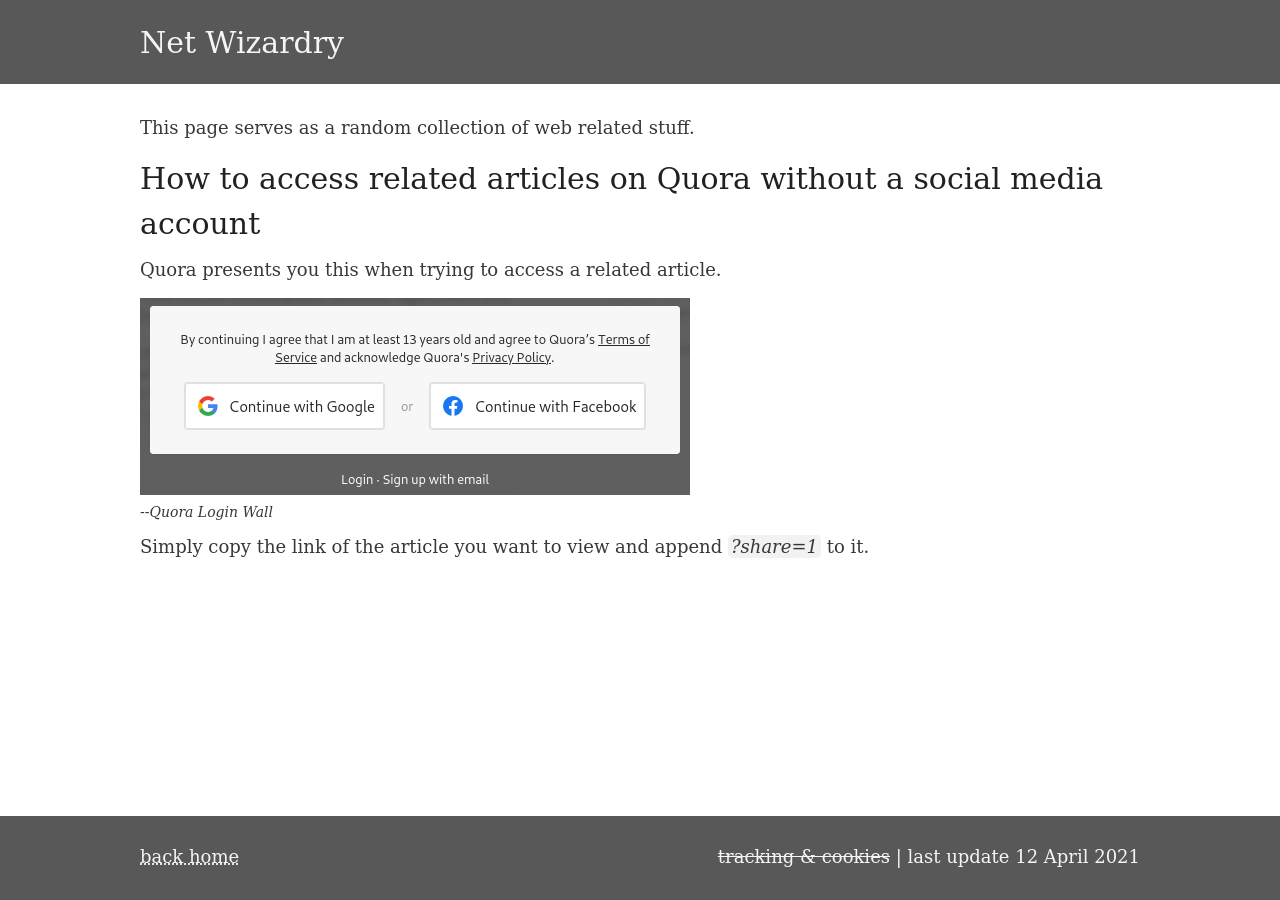
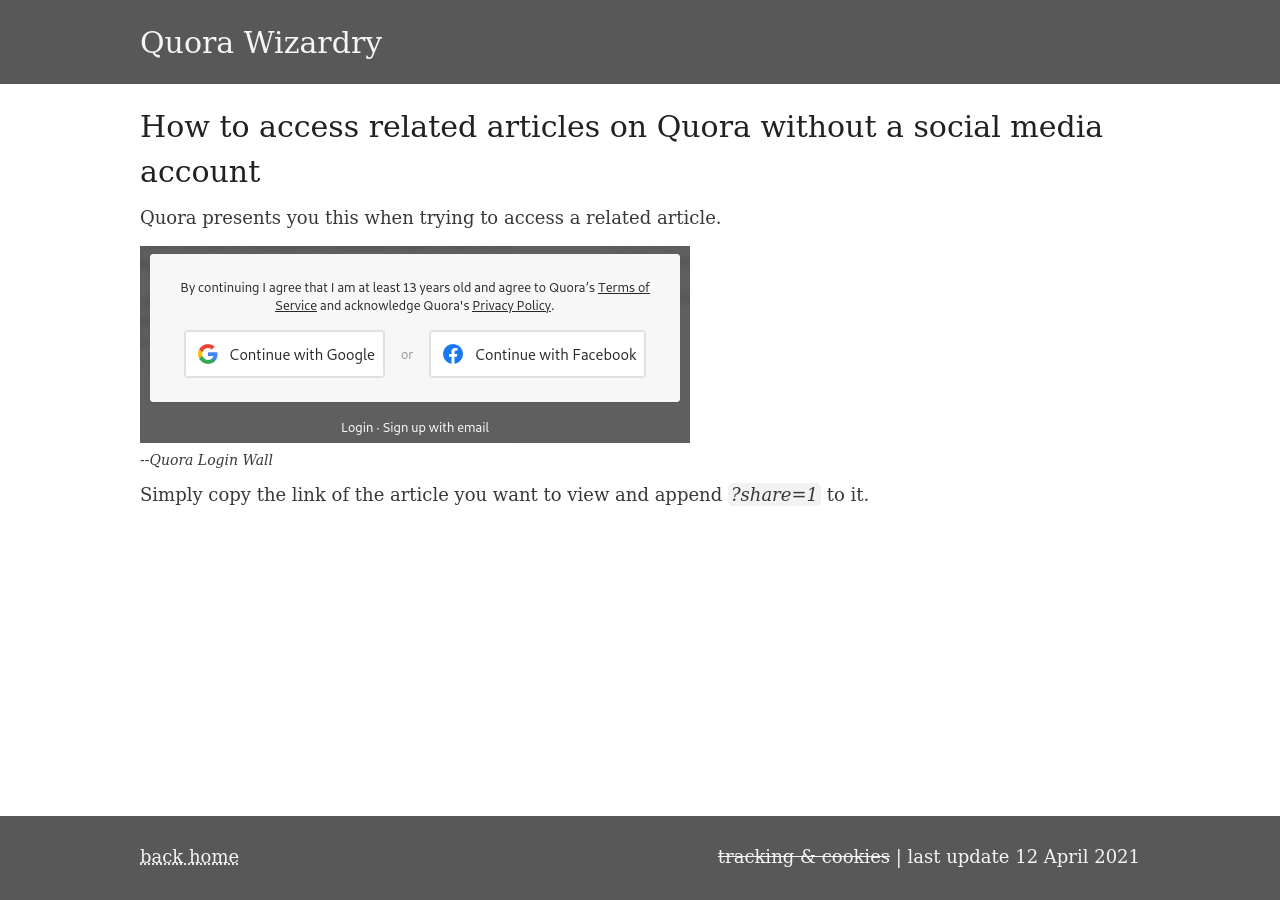
Before and after one commit to ZackDev/zackdev.github.io, a Jekyll site: the page built from _posts/2021-04-12-quora-wizardry.md, in a window 1280 px wide. Built offline with Jekyll 4.4.1, drawn with Linux system fonts in a browser that asks for light colours.

Commit message:
renamed 'net-wizardry' post to 'quora-wizardry'

```diff
--- a/_posts/2021-04-12-net-wizardry.md
+++ b/_posts/2021-04-12-quora-wizardry.md
@@ -1,13 +1,11 @@
 ---
-title: Net Wizardry
-permalink: /net-wizardry.html
+title: Quora Wizardry
+permalink: /quora-wizardry.html
 layout: default
-tags: [internet, web]
+tags: [internet, web, quora]
 published: true
 archived: true
 ---
-This page serves as a random collection of web related stuff.
-
 # How to access related articles on Quora without a social media account
 
 Quora presents you this when trying to access a related article.
```
